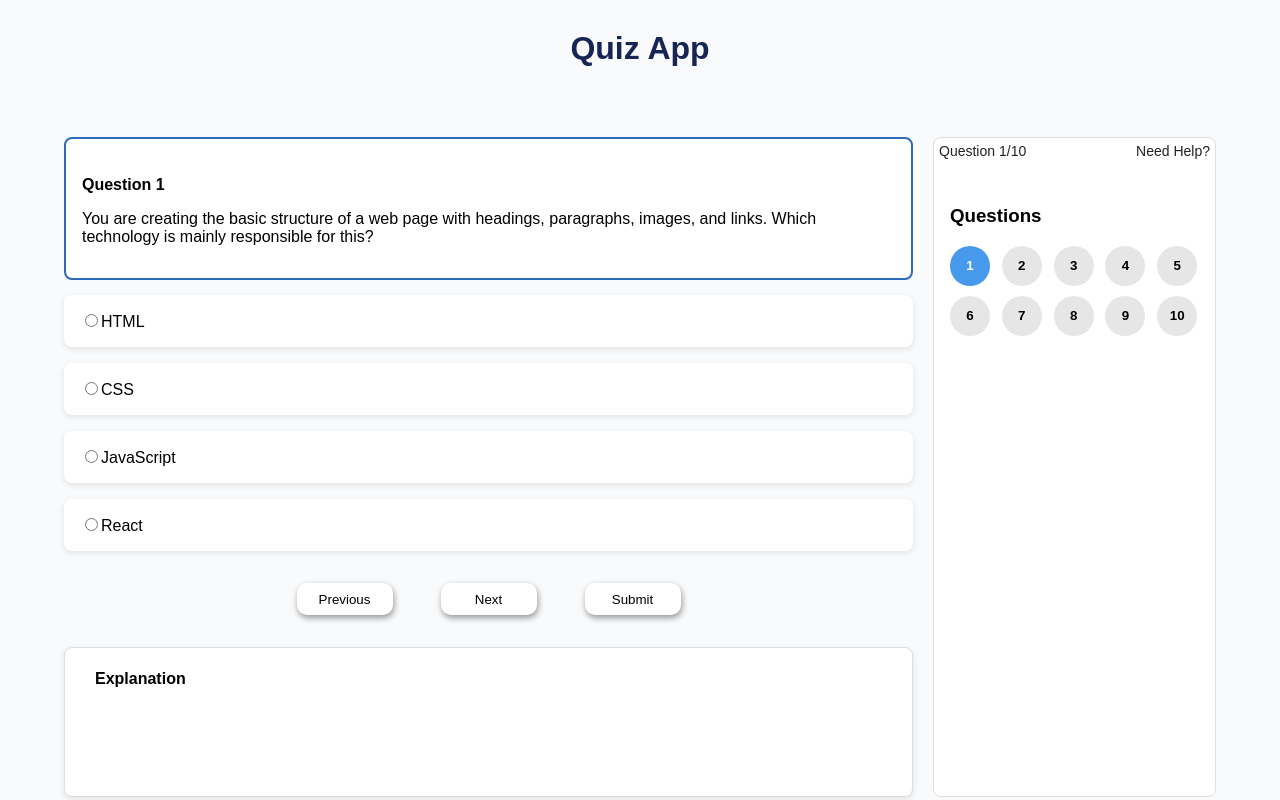
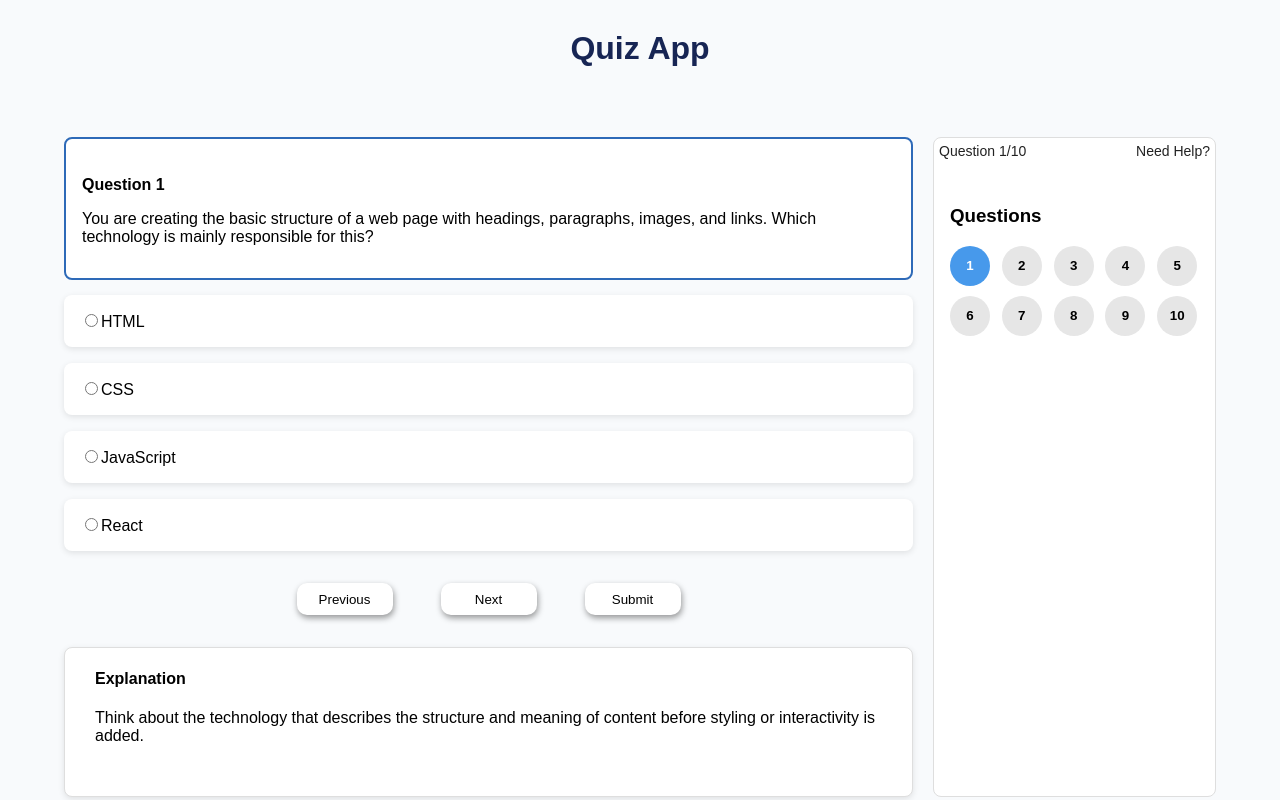
Before and after one commit to mpano04/quiz-app, a React (Vite) app: page / in a window 1280 px wide. Built offline with nearby package versions, Linux system fonts and the light colour scheme.

Commit message:
Show explanation before answer selection

```diff
--- a/src/App.jsx
+++ b/src/App.jsx
@@ -73,10 +73,7 @@ function App() {
 
                     <div className='explanation-area'>
                         <h4>Explanation</h4>
-
-                        {answers[currentQuestionData.id] && (
-                            <p>{currentQuestionData.explanation}</p>
-                        )}
+                        <p>{currentQuestionData.explanation}</p>
                     </div>
 
                 </section>
@@ -85,11 +82,11 @@ function App() {
 
                     <div className="sidebar-top">
                         <div className="qtn-progress">
-                           Question {currentQuestion + 1}/{questions.length}
+                            Question {currentQuestion + 1}/{questions.length}
                         </div>
 
                         <div className="need-help">
-                           Need Help?
+                            Need Help?
                         </div>
                     </div>
 
```
